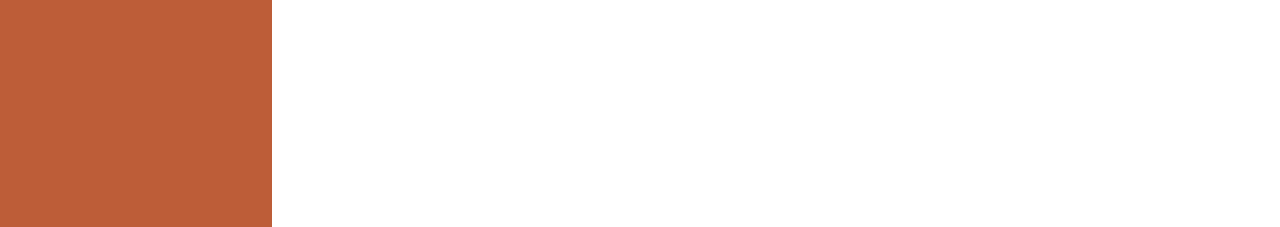
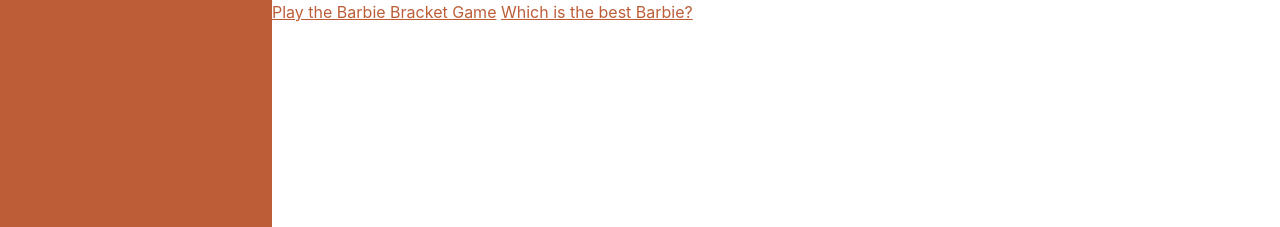
Before and after one commit to lillicriser/barbie-project, a plain HTML site: page index.html in a window 1280 px wide. Shown: the top 227 px of the page. Drawn offline with nearby package versions, Linux system fonts and the light colour scheme; a script that the page names is missing; a web font is replaced by a local one.

Commit message:
Update index.html

```diff
--- a/index.html
+++ b/index.html
@@ -16,6 +16,8 @@
         <link href="css/styles.css" rel="stylesheet" />
     </head>
     <body id="page-top">
+        <a href="BracketGame.html">Play the Barbie Bracket Game</a>
+        <a href="Barbie.html">Which is the best Barbie?</a>
         <!-- Navigation-->
         <nav class="navbar navbar-expand-lg navbar-dark bg-primary fixed-top" id="sideNav">
             <a class="navbar-brand js-scroll-trigger" href="#page-top">
```
